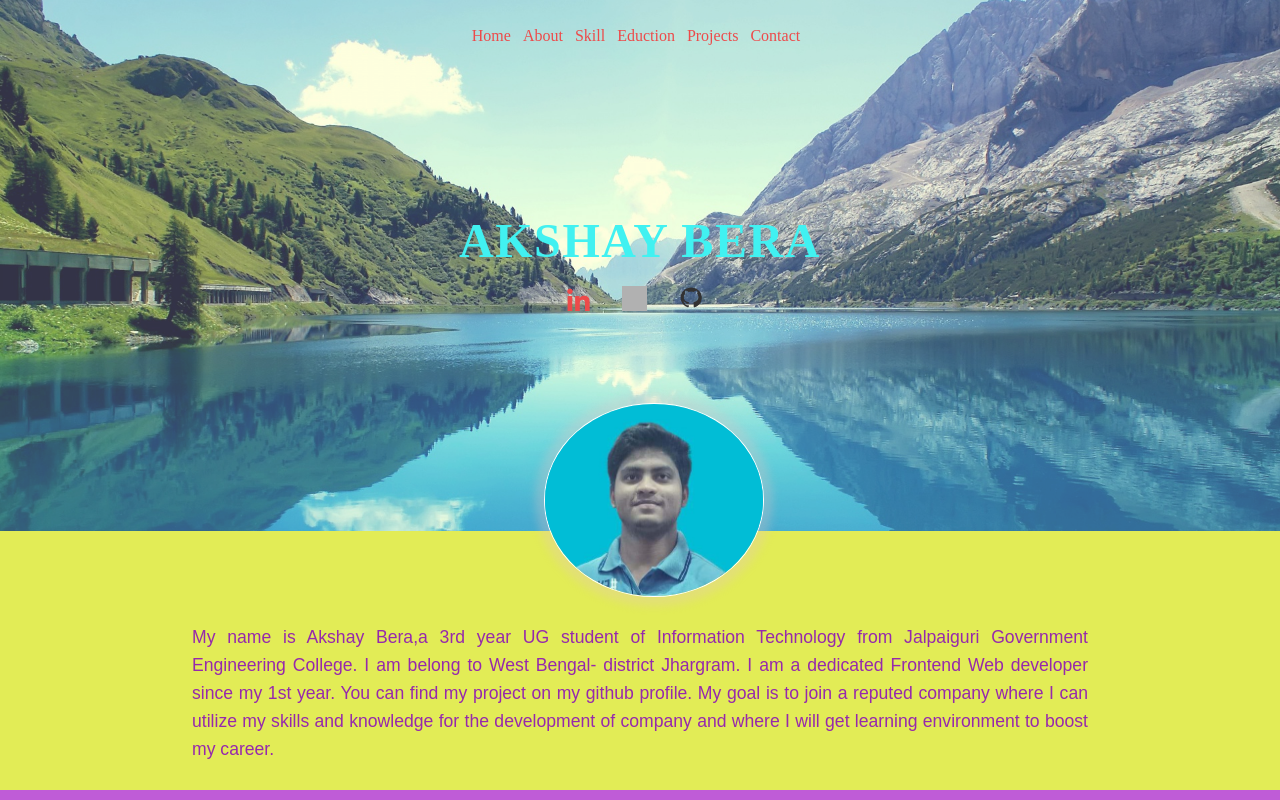
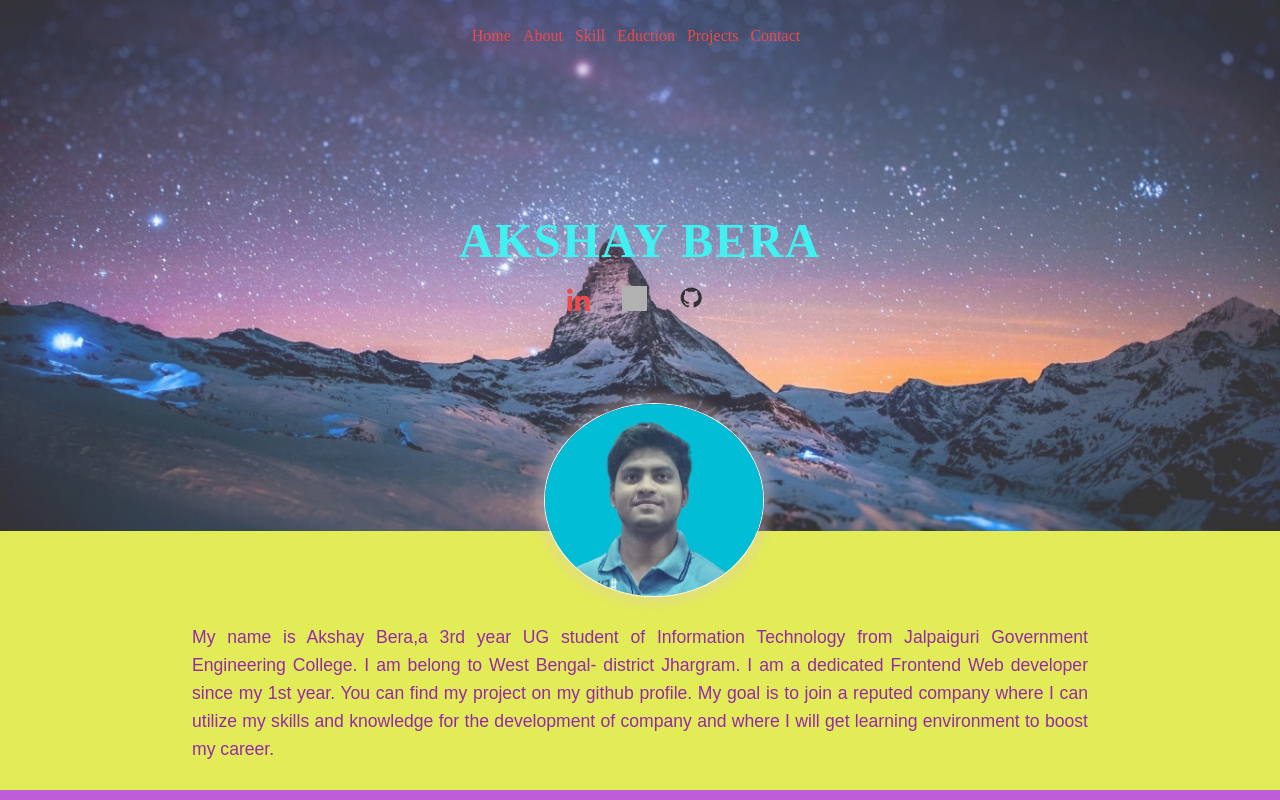
Before and after one commit to Akshaybera/Solo49.github.io, a plain HTML site: page index.html in a window 1280 px wide. Shown: the top 800 px of the page. Drawn offline with Linux system fonts and the light colour scheme; grey boxes are pictures that could not be loaded; files whose address does not match are found by name.

Commit message:
Update stylesheet.css

```diff
--- a/stylesheet.css
+++ b/stylesheet.css
@@ -5,7 +5,7 @@ body {
 #body_header {
     height: 64vh;
     opacity: 0.8;
-    background-image: url("https://github.com/Akshaybera/Solo49.github.io/blob/main/web%20port/nature-aa4.jpg?raw=true");
+    background-image: url("https://github.com/Akshaybera/Solo49.github.io/blob/main/web%20port/aa8.jpg?raw=true");
     background-size: cover;
     background-position: center;
     background-attachment: fixed;
```
